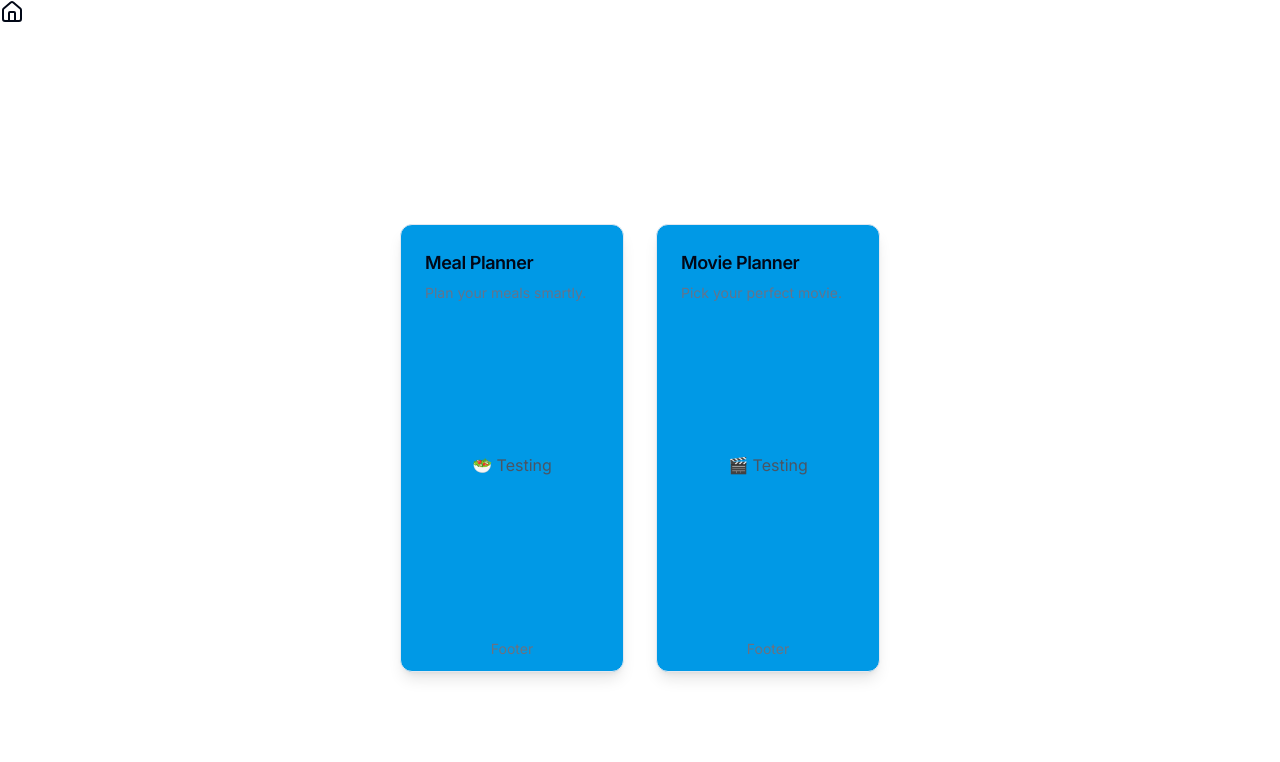
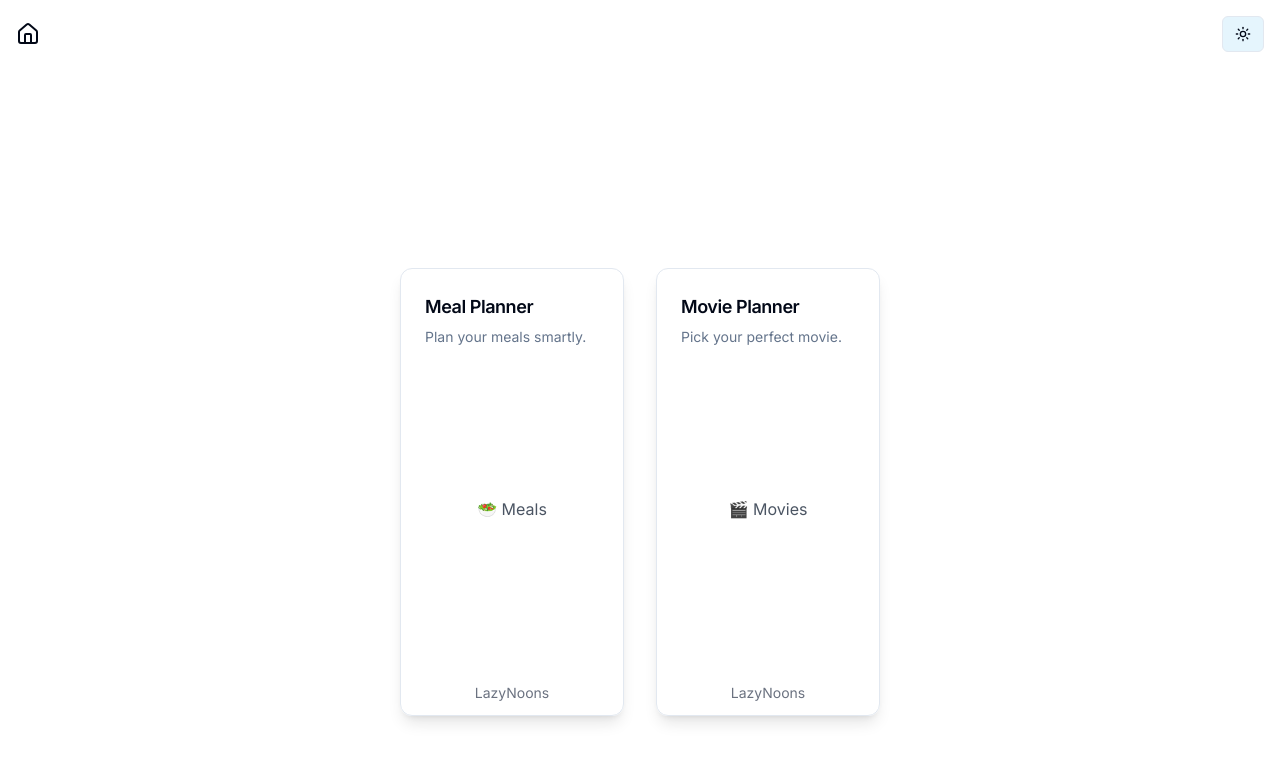
Before and after one commit to vaibav-sharma/scaling-fiesta, a Next.js app in the folder dev-showcase/: page / in a window 1280 px wide. Shown: the top 762 px of the page. Built offline with nearby package versions, Linux system fonts and the light colour scheme.

Commit message:
Layout Enhancements

```diff
--- a/dev-showcase/app/layout.tsx
+++ b/dev-showcase/app/layout.tsx
@@ -2,6 +2,8 @@ import Link from "next/link";
 import "./globals.css";
 import React from "react";
 import { HomeIcon } from "lucide-react";
+import ThemeToggle from "../src/utils/themeToggle";
+import LayoutHeader from "@/src/utils/LayoutHeader";
 
 export const metadata = {
   title: "Lazynoons",
@@ -29,9 +31,10 @@ export default function RootLayout({ children }: { children: React.ReactNode })
             `,
           }}
         />
-        <Link href="/" passHref>
-          <HomeIcon />
-        </Link>
+        <div>
+          <LayoutHeader />
+        </div>
+
         {children}
       </body>
     </html>
--- /dev/null
+++ b/dev-showcase/app/mealplanner/layout.tsx
@@ -0,0 +1,60 @@
+'use client'
+
+import CommandPalette from '@/src/showcase/components/CommandPalette'
+import AnimatedCanvasWrapper from '@/src/showcase/components/AnimatedShowcaseWrapper'
+import {
+  SidebarProvider,
+  Sidebar,
+  SidebarContent,
+  SidebarInset,
+  SidebarTrigger,
+  useSidebar,
+} from '@/src/components/ui/sidebar'
+import AppSidebar from '@/src/showcase/components/Sidebar'
+import { AnimatePresence } from 'framer-motion'
+import { ReactNode } from 'react'
+
+// cast the imported wrapper to any so it accepts children in JSX even if its typing is restrictive
+const AnimatedCanvasWrapperAny = AnimatedCanvasWrapper as any
+
+// function FloatingSidebarTrigger() {
+//   const { open } = useSidebar()
+//   if (open) return null
+//   return (
+//     <div className="absolute top-4 left-4 z-20">
+//       <SidebarTrigger />
+//     </div>
+//   )
+// }
+
+export default function ShowcaseLayout({ children }: { children: ReactNode }) {
+  return (
+    <AnimatePresence mode="wait">
+      {/* Wrap subpages in animation container */}
+      <AnimatedCanvasWrapperAny>
+        {children}
+      </AnimatedCanvasWrapperAny>
+    </AnimatePresence>
+    // <SidebarProvider>
+    //   <Sidebar>
+    //     <SidebarContent>
+    //       <AppSidebar />
+    //     </SidebarContent>
+    //   </Sidebar>
+
+    //   <FloatingSidebarTrigger />
+
+    //   <SidebarInset>
+    //     <AnimatePresence mode="wait">
+    //       {/* Wrap subpages in animation container */}
+    //       <AnimatedCanvasWrapperAny>
+    //         {children}
+    //       </AnimatedCanvasWrapperAny>
+    //     </AnimatePresence>
+
+    //     {/* Command palette should be globally available */}
+    //     <CommandPalette />
+    //   </SidebarInset>
+    // </SidebarProvider>
+  )
+}
--- a/dev-showcase/app/mealplanner/page.tsx
+++ b/dev-showcase/app/mealplanner/page.tsx
@@ -1,6 +1,7 @@
 'use client'
+import MealRecommender from '@/src/showcase/components/MealPlanner'
 import ShowcaseCanvas from '@/src/showcase/components/ShowcaseCanvas'
 
 export default function ShowcasePage() {
-  return <ShowcaseCanvas />
+  return <MealRecommender />
 }
--- a/dev-showcase/app/movieplanner/page.tsx
+++ b/dev-showcase/app/movieplanner/page.tsx
@@ -1,6 +1,7 @@
 'use client'
+import MovieRecommender from '@/src/showcase/components/MoviePlanner'
 import ShowcaseCanvas from '@/src/showcase/components/ShowcaseCanvas'
 
 export default function ShowcasePage() {
-  return <ShowcaseCanvas />
+  return <MovieRecommender />
 }
--- a/dev-showcase/app/page.tsx
+++ b/dev-showcase/app/page.tsx
@@ -29,7 +29,7 @@ export default function Home() {
         <div className="flex flex-row gap-8 p-8">
           {/* Meal Planner */}
           <Link href="/mealplanner" passHref>
-            <Card className="w-56 h-[28rem] flex flex-col justify-between shadow-lg bg-primary">
+            <Card className="w-56 h-[28rem] flex flex-col justify-between shadow-lg bg-card">
               <CardHeader>
                 <CardTitle className="text-lg">Meal Planner</CardTitle>
                 <CardDescription className="text-sm text-muted-foreground">
@@ -37,17 +37,17 @@ export default function Home() {
                 </CardDescription>
               </CardHeader>
               <CardContent className="flex-grow flex items-center justify-center">
-                <h1 className="text-center text-base font-medium text-gray-600">🥗 Testing</h1>
+                <h1 className="text-center text-base font-medium text-gray-600">🥗 Meals</h1>
               </CardContent>
               <CardFooter className="flex justify-center py-3 text-sm text-gray-500">
-                Footer
+                LazyNoons
               </CardFooter>
             </Card>
           </Link>
 
           {/* Movie Planner */}
           <Link href="/movieplanner" passHref>
-            <Card className="w-56 h-[28rem] flex flex-col justify-between shadow-lg bg-primary">
+            <Card className="w-56 h-[28rem] flex flex-col justify-between shadow-lg bg-card">
               <CardHeader>
                 <CardTitle className="text-lg">Movie Planner</CardTitle>
                 <CardDescription className="text-sm text-muted-foreground">
@@ -55,10 +55,10 @@ export default function Home() {
                 </CardDescription>
               </CardHeader>
               <CardContent className="flex-grow flex items-center justify-center">
-                <h1 className="text-center text-base font-medium text-gray-600">🎬 Testing</h1>
+                <h1 className="text-center text-base font-medium text-gray-600">🎬 Movies</h1>
               </CardContent>
               <CardFooter className="flex justify-center py-3 text-sm text-gray-500">
-                Footer
+                LazyNoons
               </CardFooter>
             </Card>
           </Link>
--- a/dev-showcase/src/components/ui/input.tsx
+++ b/dev-showcase/src/components/ui/input.tsx
@@ -9,7 +9,7 @@ const Input = React.forwardRef<HTMLInputElement, InputProps>(
       <input
         type={type}
         className={cn(
-          "flex h-9 w-full rounded-md border border-sand/20 px-3 py-2 text-sm text-softwhite placeholder:text-sand focus-visible:outline-none focus-visible:ring-2 focus-visible:ring-accent focus-visible:ring-offset-2",
+          "flex h-9 w-full rounded-md border border-sand/20 px-3 py-2 text-sm text-softwhite text-foreground placeholder:text-sand focus-visible:outline-none focus-visible:ring-2 focus-visible:ring-accent focus-visible:ring-offset-2",
           className
         )}
         // className={cn(
--- a/dev-showcase/src/showcase/components/MealPlanner.tsx
+++ b/dev-showcase/src/showcase/components/MealPlanner.tsx
@@ -224,7 +224,7 @@ export default function MealRecommender() {
   }
 
   return (
-    <div className="min-h-screen bg-background text-foreground p-6">
+    <div className="bg-background text-foreground p-6">
       <div className="max-w-2xl mx-auto space-y-6">
         <Card className="border border-border bg-card shadow-md">
           <CardHeader>
--- a/dev-showcase/src/showcase/components/Sidebar.tsx
+++ b/dev-showcase/src/showcase/components/Sidebar.tsx
@@ -3,7 +3,7 @@
 import { SidebarMenuButton, SidebarTrigger, useSidebar } from "@/src/components/ui/sidebar"
 import { Button } from "@/components/ui/button"
 import { Moon, Sun, Menu, Home, HomeIcon, Globe, Unplug, Settings, Table, RefreshCcw, ChartBarIcon, MessageSquareText, Sheet, Palette, Soup, GalleryHorizontalEnd, Video } from "lucide-react"
-import ThemeToggle from "@/app/themeToggle"
+import ThemeToggle from "@/src/utils/themeToggle"
 import { useShowcaseStore } from "../store/showcaseStore"
 import ThemeColorToggle from "@/app/themeColorToggle"
 
--- a/dev-showcase/src/store/authStore.ts
+++ b/dev-showcase/src/store/authStore.ts
@@ -13,7 +13,7 @@ interface AuthState {
   warmUp: () => Promise<void>
   logout: () => void
 }
-export const url = "https://backend-51tb.onrender.com"
+export const url = process.env.NEXT_PUBLIC_API_BASE_URL;
 export const useAuthStore = create<AuthState>((set, get) => ({
   email: '',
   password: '',
--- /dev/null
+++ b/dev-showcase/src/utils/LayoutHeader.tsx
@@ -0,0 +1,17 @@
+// app/LayoutHeader.tsx
+'use client'
+
+import Link from "next/link"
+import { HomeIcon } from "lucide-react"
+import ThemeToggle from "@/src/utils/themeToggle"
+
+export default function LayoutHeader() {
+  return (
+    <div className="flex justify-between items-center p-4">
+      <Link href="/" className="hover:opacity-80">
+        <HomeIcon />
+      </Link>
+      <ThemeToggle />
+    </div>
+  )
+}
```
Also changed, not shown: dev-showcase/src/utils/themeToggle.tsx (renamed from dev-showcase/app/themeToggle.tsx).
